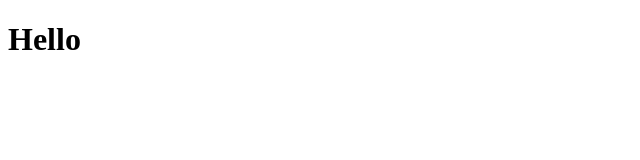
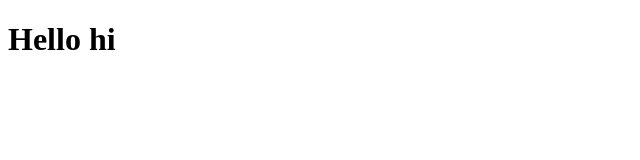
Before and after one commit to ganirockz/coursera-test, a plain HTML site: page site/index.html in a window 1280 px wide. Shown: the full height of the page, 0-640 px from the left. Drawn offline with Linux system fonts and the light colour scheme.

Commit message:
site modified

```diff
--- a/site/index.html
+++ b/site/index.html
@@ -4,6 +4,6 @@
 	<title>Hello</title>
 </head>
 <body>
-<h1>Hello</h1>
+<h1>Hello hi</h1>
 </body>
 </html>
```
